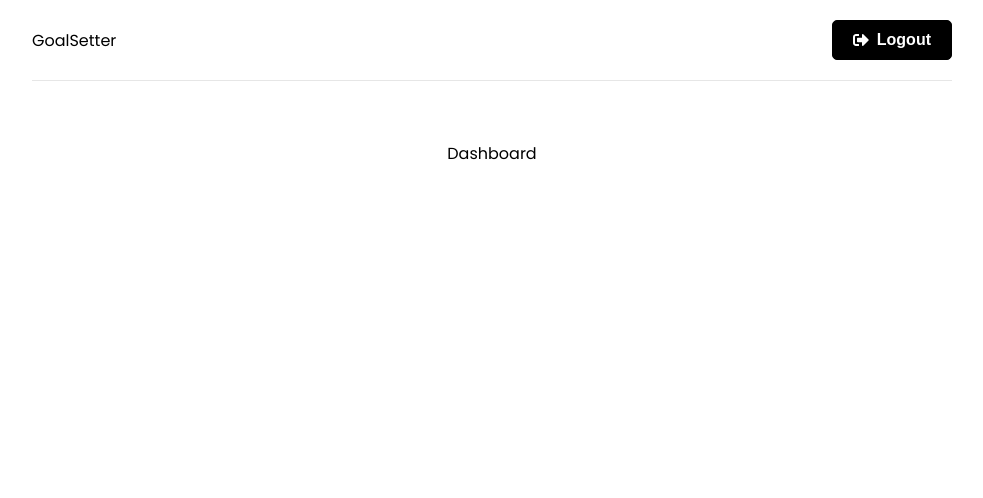
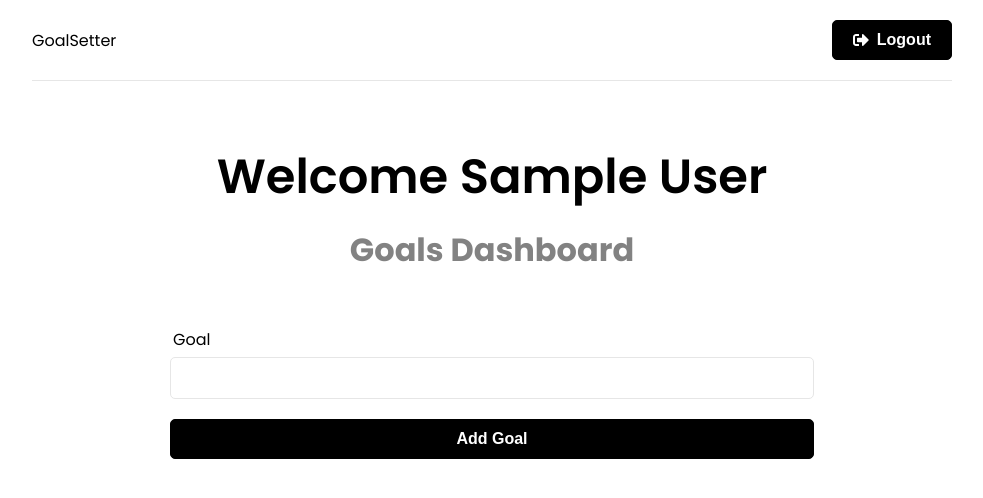
Before and after one commit to FoleyDom/mern-app-goals, a React (Create React App) app in the folder frontend/: page / in a window 1280 px wide. Shown: the top 498 px of the page, without its empty margins (148-1131 px from the left). Built offline with nearby package versions, Linux system fonts and the light colour scheme; sample sign-in values are in the browser's storage.

Commit message:
Goal features created, Goal form to add goals

```diff
--- a/frontend/src/app/store.js
+++ b/frontend/src/app/store.js
@@ -1,8 +1,10 @@
 import { configureStore } from '@reduxjs/toolkit'
 import authReducer from '../features/auth/authSlice'
+import goalReducer from '../features/goals/goalSlice'
 
 export const store = configureStore({
     reducer: {
         auth: authReducer,
+        goals: goalReducer,
     },
 })
--- /dev/null
+++ b/frontend/src/components/GoalForm.jsx
@@ -0,0 +1,34 @@
+import { useState } from 'react'
+import { useSelector, useDispatch } from 'react-redux'
+
+function GoalForm() {
+    const [text, setText] = useState()
+
+    const onSubmit = (e) => {
+        e.preventDefault()
+    }
+
+    return (
+        <section className="form">
+            <form onSubmit={onSubmit}>
+                <div className="form-group">
+                    <label htmlFor="text">Goal</label>
+                    <input
+                        type="text"
+                        name="text"
+                        id="text"
+                        value={text}
+                        onChange={(e) => setText(e.target.value)}
+                    />
+                </div>
+                <div className="form-group">
+                    <button className="btn btn-block" type="submit">
+                        Add Goal
+                    </button>
+                </div>
+            </form>
+        </section>
+    )
+}
+
+export default GoalForm
--- a/frontend/src/features/goals/goalSlice.js
+++ b/frontend/src/features/goals/goalSlice.js
@@ -0,0 +1,55 @@
+import { createSlice, createAsyncThunk } from '@reduxjs/toolkit'
+
+const initialState = {
+    goals: [],
+    isError: false,
+    isSuccess: false,
+    isLoading: false,
+    message: '',
+}
+
+export const goalSlice = createSlice({
+    name: 'goal',
+    initialState,
+    reducers: {
+        reset: (state) => initialState,
+    },
+})
+//     extraReducers: (builder) => {
+//         builder
+//             .addCase(register.pending, (state) => {
+//                 state.isLoading = true
+//             })
+//             .addCase(register.fulfilled, (state, action) => {
+//                 state.isLoading = false
+//                 state.isSuccess = true
+//                 state.user = action.payload
+//             })
+//             .addCase(register.rejected, (state, action) => {
+//                 state.isLoading = false
+//                 state.isError = true
+//                 state.message = action.payload
+//                 state.user = null
+//             })
+//             .addCase(login.pending, (state) => {
+//                 state.isLoading = true
+//             })
+//             .addCase(login.fulfilled, (state, action) => {
+//                 state.isLoading = false
+//                 state.isSuccess = true
+//                 state.user = action.payload
+//             })
+//             .addCase(login.rejected, (state, action) => {
+//                 state.isLoading = false
+//                 state.isError = true
+//                 state.message = action.payload
+//                 state.user = null
+//             })
+//             .addCase(logout.fulfilled, (state) => {
+//                 state.user = null
+//             })
+//     },
+// })
+
+export const { reset } = goalSlice.actions
+export default goalSlice.reducer
--- a/frontend/src/pages/Dashboard.jsx
+++ b/frontend/src/pages/Dashboard.jsx
@@ -1,6 +1,7 @@
 import { useEffect } from 'react'
 import { useNavigate } from 'react-router-dom'
 import { useSelector } from 'react-redux'
+import GoalForm from '../components/GoalForm'
 
 function Dashboard() {
     const navigate = useNavigate()
@@ -13,7 +14,16 @@ function Dashboard() {
         }
     }, [user, navigate])
 
-    return <div>Dashboard</div>
+    return (
+        <>
+            <section className="heading">
+                <h1>Welcome {user && user.name}</h1>
+                <p>Goals Dashboard</p>
+            </section>
+
+            <GoalForm />
+        </>
+    )
 }
 
 export default Dashboard
```
Also changed, not shown: frontend/src/features/goals/goalService.js (+38 -0 lines).
